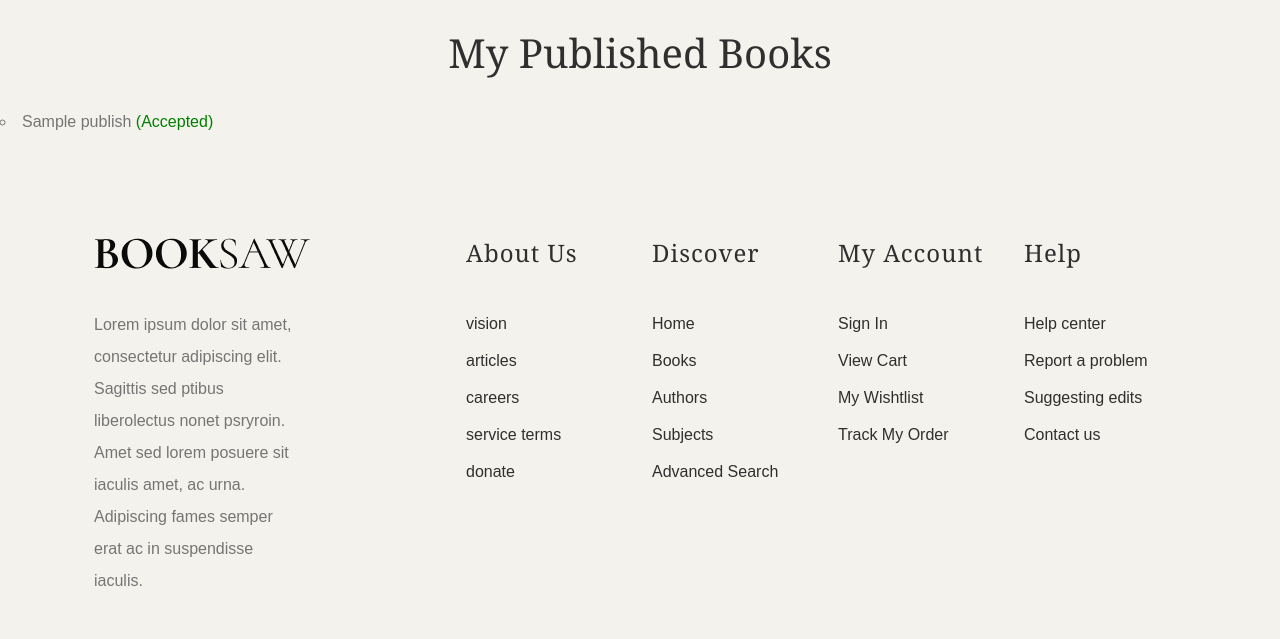
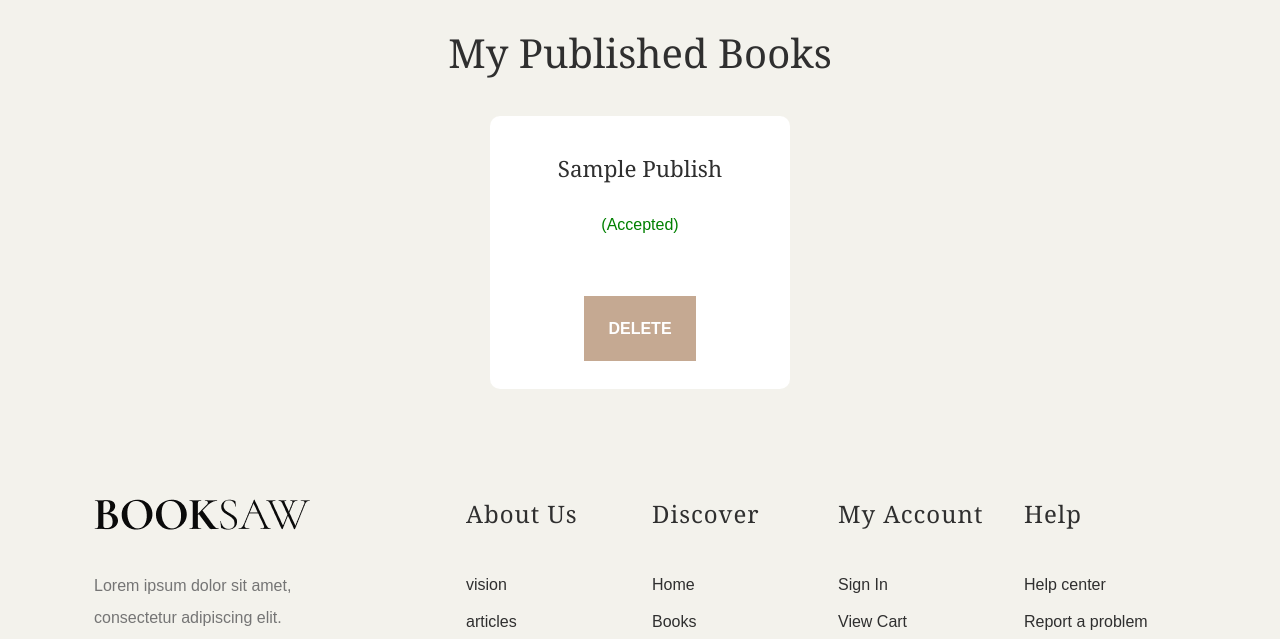
Before and after one commit to pbp-c12-gacor/BookBuffet, a Django app: page /publish/my-publish/ in a window 1280 px wide. Shown: the part 80-719 px from the top of the page. Run offline with Django 4.2, Linux system fonts and the light colour scheme; a user stored in the database is signed in; tables that the repository leaves empty hold one stand-in row (values such as "Sample post"); some web fonts are replaced.

Commit message:
Adding templates and views.py

```diff
--- a/main/views.py
+++ b/main/views.py
@@ -34,7 +34,6 @@ def register(request):
                 user = form.save(commit=False)
                 user.is_staff = False
                 user.save()
-
             messages.success(request, 'Your account has been successfully registered!')
             return redirect('main:login')
     context = {'form': form}
--- a/publish/templates/my_publish.html
+++ b/publish/templates/my_publish.html
@@ -2,35 +2,52 @@
 
 {% block content %}
 
+<div>
     <h1 style="text-align: center;">My Published Books</h1>
-
-<ul>
+    <div id="publishList" style="display: flex; flex-wrap: wrap; justify-content: space-around;">
         {% if publish %}
             {% for book in publish %}
-        <li>
-            {{ book.title }}
+            <div class="book-card" style="border: 2px solid transparent; padding: 10px; width: 300px; margin: 10px; border-radius: 10px; background-color: white;">
+                <h3 style="text-align: center;">{{ book.title }}</h3>
                 {% if not book.is_verified %}
-            <span style="color: blue;">(Not Confirmed)</span>
+                <p style="color: blue; text-align: center;">(Not Confirmed)</p>
                 {% elif book.is_valid %}
-            <span style="color: green;">(Accepted)</span>
+                <p style="color: green; text-align: center;">(Accepted)</p>
                 {% else %}
-            <span style="color: red;">(Rejected)</span>
+                <p style="color: black; text-align: center;">(Rejected)</p>
                 {% endif %}
-        </li>
+                <div style="text-align: center;">
+                    {% csrf_token %}
+                    <button class="delete-button" onclick="confirmDelete('{{ book.id }}')">Delete</button>
+                </div>
+            </div>
             {% endfor %}
         {% else %}
-        <li>
-            <p>You haven't publish a book</p>
-        </li>
+            <p style="text-align: center;">You haven't published a book</p>
         {% endif %}
-</ul>
-
+    </div>
 </div>
 
 <script>
     async function getPublishByUser(){
         return fetch(`/publish/get-publish/`).then((res) => res.json());
     }
+
+    async function confirmDelete(id) {
+        if (confirm('Are you sure you want to delete this book?')) {
+            deletePublish(id);
+        }
+    }
+
+    function deletePublish(id) {
+        fetch("delete-publish/?/".replace("?", id), {
+            method: "POST"
+        }).then(response => {window.location.reload();
+        })
+        .catch(error => {
+            console.error('Error:', error);
+        });
+    }
 </script>
 
 {% endblock content %}
--- a/publish/templates/verify_publish.html
+++ b/publish/templates/verify_publish.html
@@ -116,7 +116,7 @@
                 publishList.appendChild(card);
             }
         } else {
-            publishList.innerHTML = '<p>There is nothing you need to verify</p>';
+            publishList.innerHTML = '<h2 style="text-align: center;">There is nothing you need to verify</h2>';
         }
     }
 
--- a/publish/urls.py
+++ b/publish/urls.py
@@ -17,4 +17,5 @@ urlpatterns = [
     path('get-unverified-publish/', get_unverified_publish, name='get_unverified_publish'),
     path('get-user/<int:id>/', get_user, name='get_user'),
     path('confirming-publish/<int:id>/', confirming_publish, name='confirming_publish'),
+    path('my-publish/delete-publish/<int:id>/', delete_publish_by_id, name='delete_publish_by_id')
 ] + static(settings.MEDIA_URL, document_root=settings.MEDIA_ROOT)
--- a/publish/views.py
+++ b/publish/views.py
@@ -66,6 +66,7 @@ def confirming_publish(request, id):
         if verify == 'true':
             book = Book(
                 title=publish.title,
+                subtitle=publish.subtitle,
                 authors=publish.authors.all(),
                 publisher=publish.publisher,
                 published_date=publish.published_date,
@@ -107,6 +108,12 @@ def get_user(request, id):
     return JsonResponse(data)
 
 @csrf_exempt
+def delete_publish_by_id(request, id):
+    publish = Publish.objects.get(pk=id)
+    publish.delete()
+    return HttpResponse(b"DELETED", status=201)
+
+@csrf_exempt
 def delete_all_publish(request):
     try:
         # Delete all rows from the "publish" table
```
Lines whose indentation alone changed are shown as unchanged.
